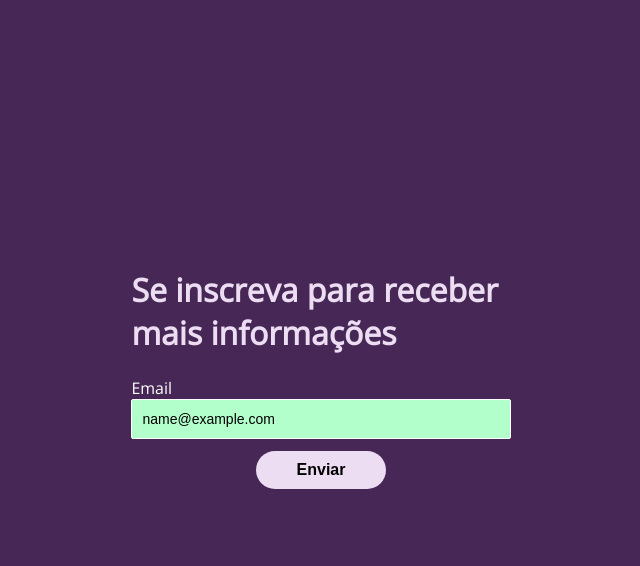
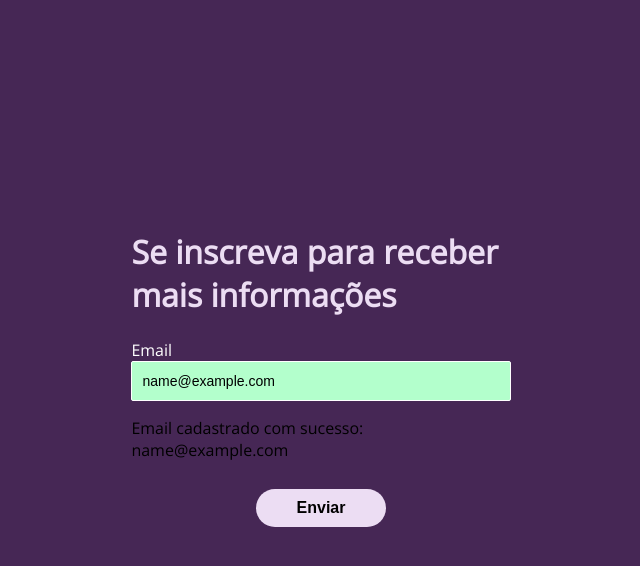
Before and after one commit to mariliamessias/REPROGRAMA_FULLSTACK, a plain HTML site: page SEMANA_1/exemplo-1-news/index.html in a window 1280 px wide. Both pictures are taken after typing "name@example.com" into the empty fields and a click on the button "Enviar". Shown: the whole page, without its empty margins (319-959 px from the left). Drawn offline with nearby package versions, Linux system fonts and the light colour scheme.

Commit message:
Exemplo 1

```diff
--- a/SEMANA_1/exemplo-1-news/index.html
+++ b/SEMANA_1/exemplo-1-news/index.html
@@ -20,6 +20,7 @@
                     </label>
                     <input type="email" class="news__input" id="newsInputEmail"
                         placeholder="email@exemplo.com.br" pattern="[a-z0-9._%+-]+@[a-z0-9.-]+\.[a-z]{2,3}$">
+                    <p id="emailMsg"></p>
                 </div>
                 <div class="news__form-group">
                     <button class="button news__button" id="enviar">Enviar</button>
--- a/SEMANA_1/exemplo-1-news/js/script.js
+++ b/SEMANA_1/exemplo-1-news/js/script.js
@@ -1,19 +1,21 @@
 
 var btnEnviar = document.getElementById("enviar");
-
+var msg= document.getElementById("emailMsg");
 var filter = /^([a-zA-Z0-9_\.\-])+\@(([a-zA-Z0-9\-])+\.)+([a-zA-Z0-9]{2,4})+$/;
 
 btnEnviar.addEventListener("click", validaEmail);
 
 function validaEmail(event) {
-
+    msg.textContent = "";
     var email = document.getElementById("newsInputEmail");
     event.preventDefault();
 
     if(!filter.test(email.value)){
         email.style.backgroundColor="#ffb3b3";
+        msg.textContent="Por gentileza informar email válido!";
     }
     else{
         email.style.backgroundColor="#b3ffcc";
+        msg.textContent="Email cadastrado com sucesso: "+ email.value;
     }
 }
```
